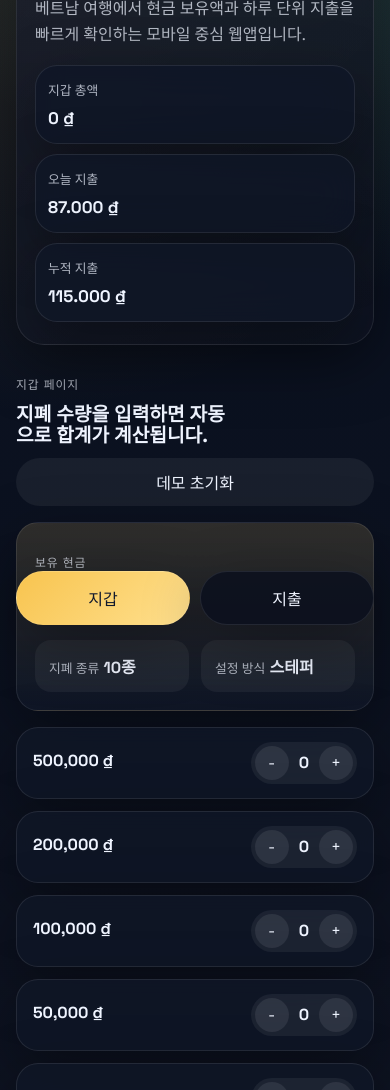
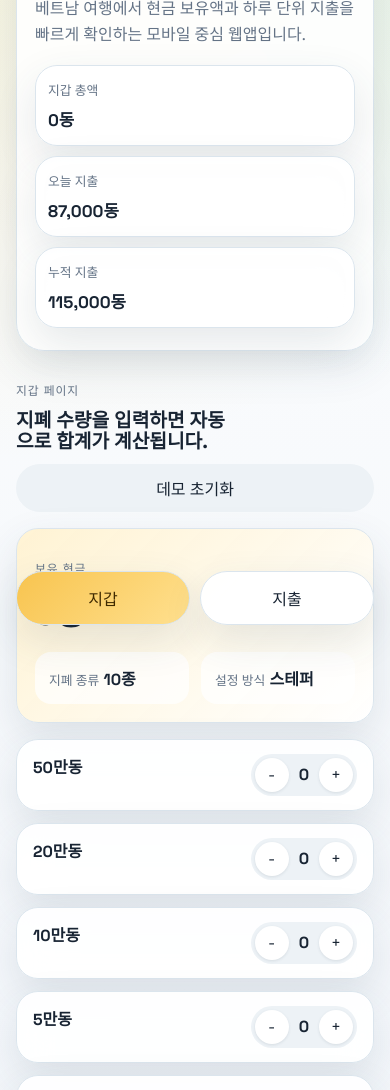
Before and after one commit to gabrielahn-prod/travelWarlet, a website: page index.html in a window 390 px wide. Shown: the part 203-1293 px from the top of the page. Drawn offline with Linux system fonts and the light colour scheme; no server answers.

Commit message:
Edit: dong

```diff
--- a/app.js
+++ b/app.js
@@ -2,16 +2,16 @@ const STORAGE_KEY = "travel-wallet-demo-v2";
 const API_ENDPOINT = "/api/state";
 
 const denominations = [
-  { value: 500000, label: "500,000 ₫" },
-  { value: 200000, label: "200,000 ₫" },
-  { value: 100000, label: "100,000 ₫" },
-  { value: 50000, label: "50,000 ₫" },
-  { value: 20000, label: "20,000 ₫" },
-  { value: 10000, label: "10,000 ₫" },
-  { value: 5000, label: "5,000 ₫" },
-  { value: 2000, label: "2,000 ₫" },
-  { value: 1000, label: "1,000 ₫" },
-  { value: 500, label: "500 ₫" },
+  { value: 500000, label: "50만동" },
+  { value: 200000, label: "20만동" },
+  { value: 100000, label: "10만동" },
+  { value: 50000, label: "5만동" },
+  { value: 20000, label: "2만동" },
+  { value: 10000, label: "1만동" },
+  { value: 5000, label: "5천동" },
+  { value: 2000, label: "2천동" },
+  { value: 1000, label: "1천동" },
+  { value: 500, label: "500동" },
 ];
 
 const demoState = {
@@ -80,7 +80,7 @@ function localISODate(offsetDays = 0) {
 }
 
 function money(value) {
-  return new Intl.NumberFormat("vi-VN").format(Math.round(value)) + " ₫";
+  return new Intl.NumberFormat("ko-KR").format(Math.round(value)) + "동";
 }
 
 function loadFallbackState() {
--- a/index.html
+++ b/index.html
@@ -31,15 +31,15 @@
         <div class="hero__chips" aria-label="핵심 요약">
           <div class="chip">
             <span>지갑 총액</span>
-            <strong id="walletTotal">0 ₫</strong>
+            <strong id="walletTotal">0동</strong>
           </div>
           <div class="chip">
             <span>오늘 지출</span>
-            <strong id="todaySpend">0 ₫</strong>
+            <strong id="todaySpend">0동</strong>
           </div>
           <div class="chip">
             <span>누적 지출</span>
-            <strong id="allSpend">0 ₫</strong>
+            <strong id="allSpend">0동</strong>
           </div>
         </div>
       </header>
@@ -59,7 +59,7 @@
           <div class="panel panel--highlight">
             <div>
               <p class="panel-label">보유 현금</p>
-              <div class="big-number" id="walletTotalLarge">0 ₫</div>
+              <div class="big-number" id="walletTotalLarge">0동</div>
             </div>
             <div class="panel-metrics">
               <div>
@@ -109,7 +109,7 @@
 
             <div class="field-row">
               <label class="field">
-                <span>동(₫)</span>
+                <span>금액(동)</span>
                 <input
                   id="expenseAmount"
                   name="amount"
@@ -117,7 +117,7 @@
                   inputmode="numeric"
                   min="0"
                   step="1000"
-                  placeholder="예: 45000"
+                  placeholder="예: 4만5천동"
                   required
                 />
               </label>
@@ -139,10 +139,10 @@
             </label>
 
             <div class="quick-amounts" aria-label="빠른 금액 입력">
-              <button type="button" data-quick-amount="10000">10,000</button>
-              <button type="button" data-quick-amount="20000">20,000</button>
-              <button type="button" data-quick-amount="50000">50,000</button>
-              <button type="button" data-quick-amount="100000">100,000</button>
+              <button type="button" data-quick-amount="10000">1만동</button>
+              <button type="button" data-quick-amount="20000">2만동</button>
+              <button type="button" data-quick-amount="50000">5만동</button>
+              <button type="button" data-quick-amount="100000">10만동</button>
             </div>
 
             <button class="primary-button" type="submit">지출 저장</button>
--- a/styles.css
+++ b/styles.css
@@ -1,16 +1,16 @@
 :root {
   color-scheme: light;
-  --bg: #0d1220;
-  --bg-soft: rgba(18, 25, 46, 0.8);
-  --panel: rgba(16, 23, 39, 0.8);
-  --panel-solid: #11192d;
-  --line: rgba(255, 255, 255, 0.09);
-  --text: #eff4ff;
-  --muted: rgba(239, 244, 255, 0.72);
-  --accent: #f8c44f;
-  --accent-2: #55d6be;
-  --danger: #ff7c7c;
-  --shadow: 0 18px 60px rgba(0, 0, 0, 0.34);
+  --bg: #f4f7fb;
+  --bg-soft: #eef4f8;
+  --panel: rgba(255, 255, 255, 0.92);
+  --panel-solid: #ffffff;
+  --line: #dbe5ed;
+  --text: #182433;
+  --muted: #647386;
+  --accent: #e8a51b;
+  --accent-2: #1c9b8b;
+  --danger: #c94b55;
+  --shadow: 0 16px 42px rgba(47, 71, 94, 0.12);
   --radius-xl: 28px;
   --radius-lg: 22px;
   --radius-md: 16px;
@@ -25,9 +25,9 @@
 html {
   min-height: 100%;
   background:
-    radial-gradient(circle at top left, rgba(248, 196, 79, 0.16), transparent 30%),
-    radial-gradient(circle at top right, rgba(85, 214, 190, 0.18), transparent 24%),
-    linear-gradient(180deg, #08101f 0%, #0d1220 56%, #101726 100%);
+    radial-gradient(circle at top left, rgba(255, 208, 91, 0.22), transparent 32%),
+    radial-gradient(circle at top right, rgba(107, 205, 190, 0.18), transparent 28%),
+    linear-gradient(180deg, #fdfefe 0%, var(--bg) 58%, #edf3f7 100%);
 }
 
 body {
@@ -35,6 +35,7 @@ body {
   min-height: 100vh;
   font-family: var(--font);
   color: var(--text);
+  overflow-x: hidden;
 }
 
 button,
@@ -48,6 +49,7 @@ button {
 
 .shell {
   width: min(100%, 760px);
+  min-width: 0;
   margin: 0 auto;
   padding: 18px 16px 108px;
 }
@@ -56,9 +58,7 @@ button {
   padding: 22px 18px;
   border: 1px solid var(--line);
   border-radius: var(--radius-xl);
-  background:
-    linear-gradient(135deg, rgba(255, 255, 255, 0.06), rgba(255, 255, 255, 0.02)),
-    linear-gradient(180deg, rgba(9, 14, 28, 0.72), rgba(9, 14, 28, 0.9));
+  background: rgba(255, 255, 255, 0.88);
   box-shadow: var(--shadow);
   backdrop-filter: blur(16px);
 }
@@ -127,6 +127,7 @@ button {
 
 .chip strong {
   font-size: 1.05rem;
+  overflow-wrap: anywhere;
 }
 
 .content {
@@ -149,6 +150,15 @@ button {
   align-items: flex-start;
   justify-content: space-between;
   gap: 12px;
+}
+
+.section-head > div,
+.panel,
+.chip,
+.denomination-card,
+.expense-group,
+.expense-item {
+  min-width: 0;
 }
 
 .section-head--compact {
@@ -178,14 +188,14 @@ button {
 .ghost-button {
   padding: 12px 14px;
   color: var(--text);
-  background: rgba(255, 255, 255, 0.06);
+  background: #edf2f6;
 }
 
 .primary-button {
   width: 100%;
   padding: 15px 18px;
   font-weight: 700;
-  color: #11192d;
+  color: #3f2a00;
   background: linear-gradient(135deg, var(--accent), #ffd97e);
 }
 
@@ -207,7 +217,7 @@ button {
   flex-direction: column;
   gap: 18px;
   background:
-    linear-gradient(180deg, rgba(248, 196, 79, 0.14), rgba(16, 23, 39, 0.78)),
+    linear-gradient(135deg, rgba(255, 215, 111, 0.3), rgba(255, 255, 255, 0.96)),
     var(--panel);
 }
 
@@ -226,7 +236,7 @@ button {
 .panel-metrics > div {
   padding: 14px;
   border-radius: var(--radius-md);
-  background: rgba(255, 255, 255, 0.05);
+  background: rgba(255, 255, 255, 0.72);
 }
 
 .denomination-grid {
@@ -242,6 +252,10 @@ button {
   gap: 14px;
 }
 
+.denomination-card > div:first-child {
+  min-width: 0;
+}
+
 .denomination-value {
   margin: 0 0 4px;
   font-size: 1rem;
@@ -254,14 +268,16 @@ button {
   gap: 10px;
   padding: 4px;
   border-radius: 999px;
-  background: rgba(255, 255, 255, 0.06);
+  background: #edf2f6;
+  flex-shrink: 0;
 }
 
 .stepper button {
   width: 34px;
   height: 34px;
   color: var(--text);
-  background: rgba(255, 255, 255, 0.08);
+  background: #ffffff;
+  box-shadow: 0 1px 3px rgba(47, 71, 94, 0.12);
 }
 
 .summary-list {
@@ -274,7 +290,7 @@ button {
   justify-content: space-between;
   gap: 12px;
   padding: 12px 0;
-  border-bottom: 1px solid rgba(255, 255, 255, 0.08);
+  border-bottom: 1px solid var(--line);
 }
 
 .summary-row:last-child {
@@ -284,6 +300,7 @@ button {
 
 .summary-row span {
   color: var(--muted);
+  overflow-wrap: anywhere;
 }
 
 .form-card {
@@ -305,10 +322,10 @@ button {
 .field input {
   width: 100%;
   padding: 15px 16px;
-  border: 1px solid rgba(255, 255, 255, 0.08);
+  border: 1px solid var(--line);
   border-radius: var(--radius-md);
   color: var(--text);
-  background: rgba(255, 255, 255, 0.05);
+  background: #ffffff;
   outline: none;
 }
 
@@ -333,7 +350,7 @@ button {
   padding: 11px 8px;
   font-weight: 700;
   color: var(--text);
-  background: rgba(255, 255, 255, 0.05);
+  background: #edf2f6;
 }
 
 .expense-groups {
@@ -382,12 +399,14 @@ button {
 .expense-title {
   display: block;
   font-size: 1rem;
+  overflow-wrap: anywhere;
 }
 
 .expense-memo {
   margin: 6px 0 0;
   color: var(--muted);
   font-size: 0.88rem;
+  overflow-wrap: anywhere;
 }
 
 .expense-item__side {
@@ -403,8 +422,8 @@ button {
 
 .remove-button {
   padding: 8px 12px;
-  color: #ffe9e9;
-  background: rgba(255, 124, 124, 0.16);
+  color: #9d303a;
+  background: #fdebed;
 }
 
 .bottom-nav {
@@ -422,12 +441,12 @@ button {
   padding: 14px 16px;
   color: var(--text);
   border: 1px solid var(--line);
-  background: rgba(12, 17, 30, 0.92);
+  background: rgba(255, 255, 255, 0.96);
   box-shadow: var(--shadow);
 }
 
 .nav-tab.is-active {
-  color: #11192d;
+  color: #3f2a00;
   background: linear-gradient(135deg, #f8c44f, #ffe08f);
 }
 
@@ -456,6 +475,10 @@ button {
 
   .expense-item__side {
     justify-items: start;
+  }
+
+  .denomination-card {
+    align-items: flex-start;
   }
 }
 
```
